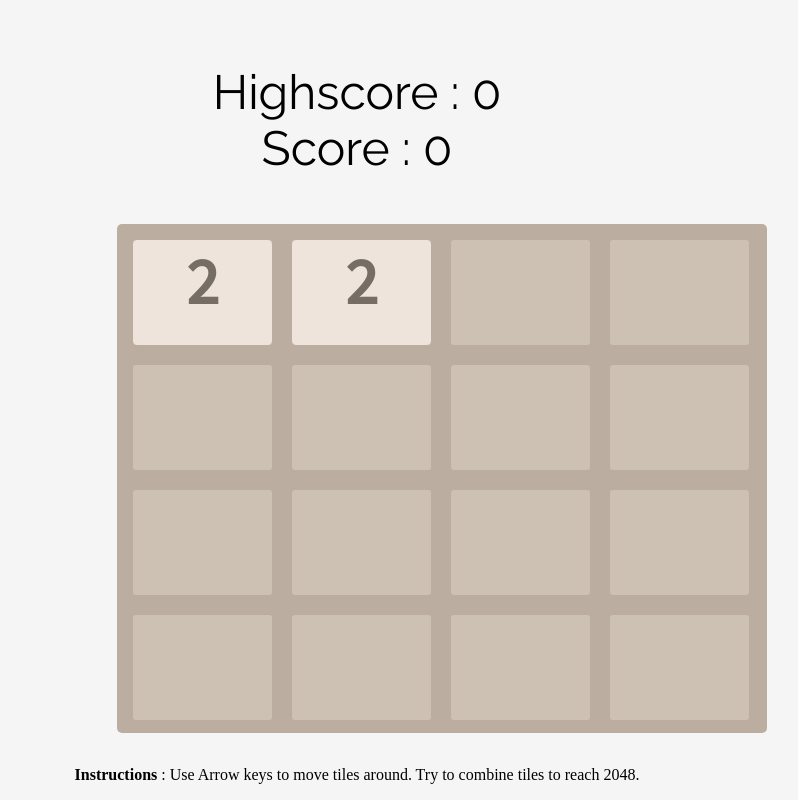
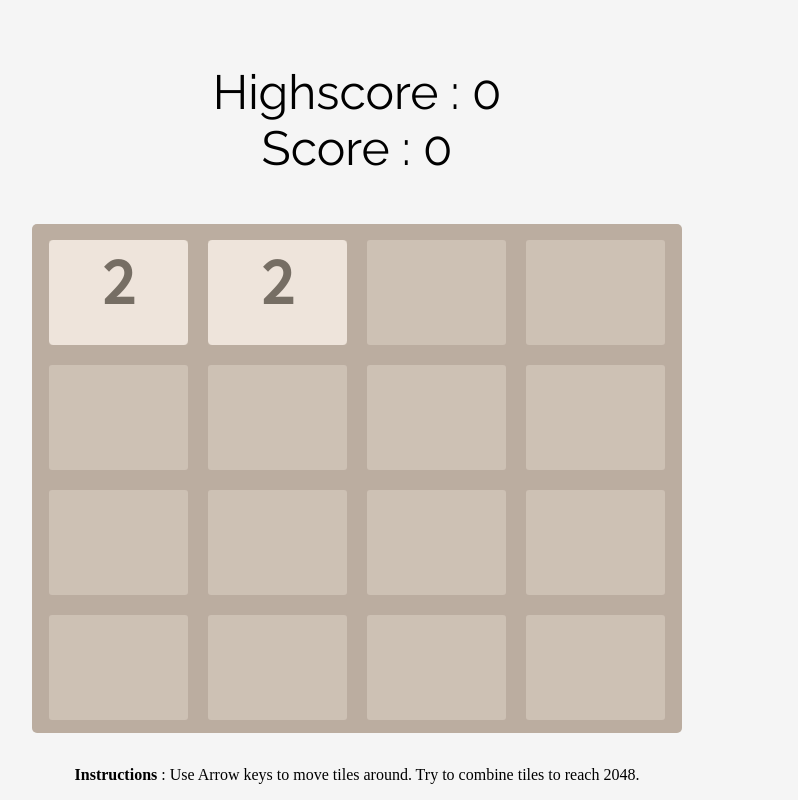
Before and after one commit to taibayard/game-project-host, a plain HTML site: page games/2048/index.html in a window 1280 px wide. Shown: the whole page, without its empty margins (283-1081 px from the left). Drawn offline with Linux system fonts and the light colour scheme.

Commit message:
updated 2048 style

```diff
--- a/games/2048/main.css
+++ b/games/2048/main.css
@@ -1,5 +1,6 @@
 html,body{
 	margin:0;
+	text-align: center;
 	background-color: whitesmoke;
 }
 main{
@@ -7,8 +8,8 @@ main{
 	height: 509px;
 	background-color: #bbada0;
 	position: relative;
-	left: 25em;
 	top: 14em;
+	display: inline-block;
 	border-radius: 5px;
 }
 .tile{
@@ -16,11 +17,11 @@ main{
 	display:inline-block;
 	width: 139px;
 	height: 105px;
-	margin: 1em 0 0 1em;
+	margin: 1em .5em 0 .5em;
 	border-radius: 3px;
 	position: relative;
 	text-align: center;
-    color: #766e64;
+	color: #766e64;
 }
 .tile a{
 	font-weight: bold;
```
